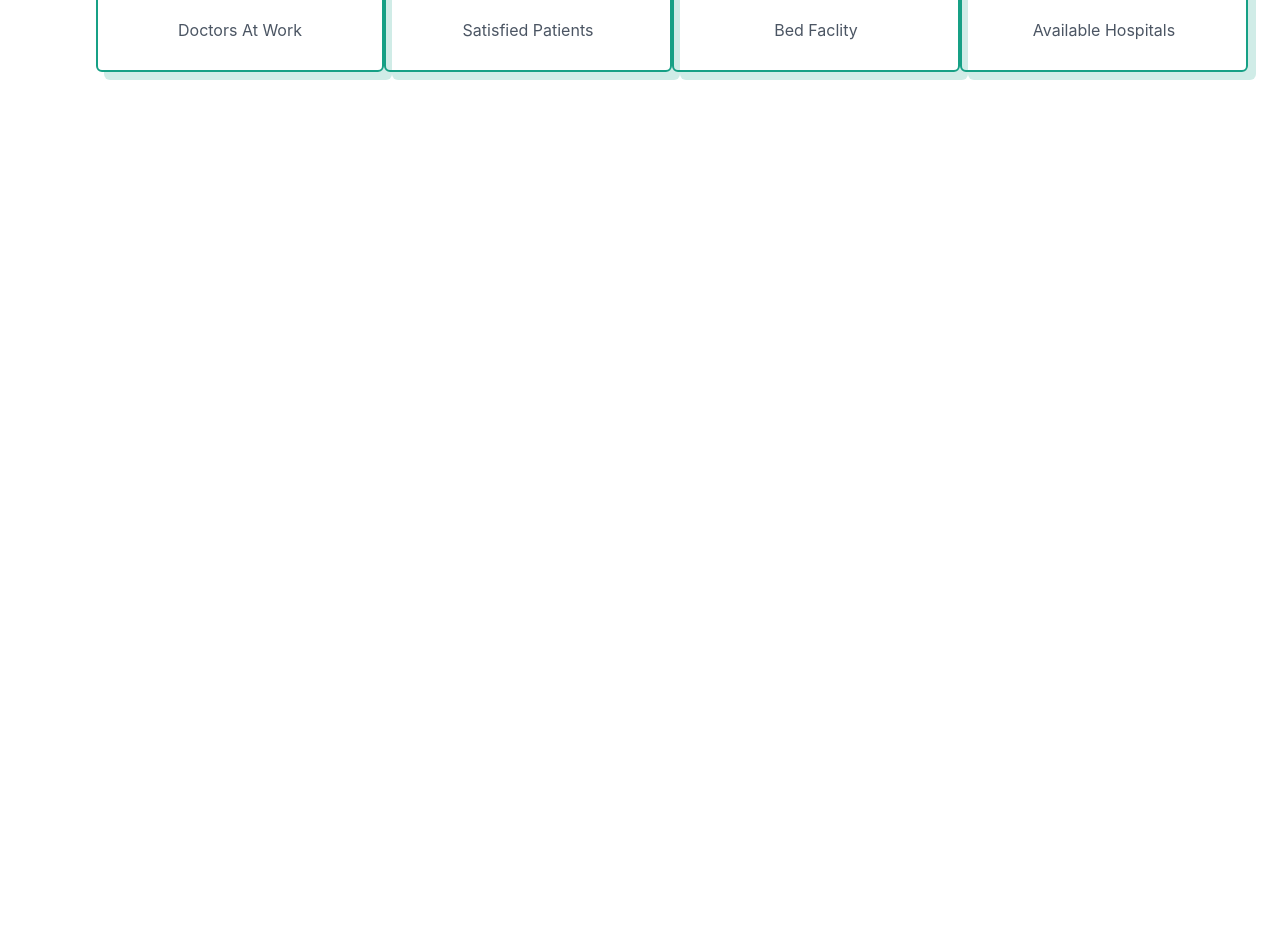
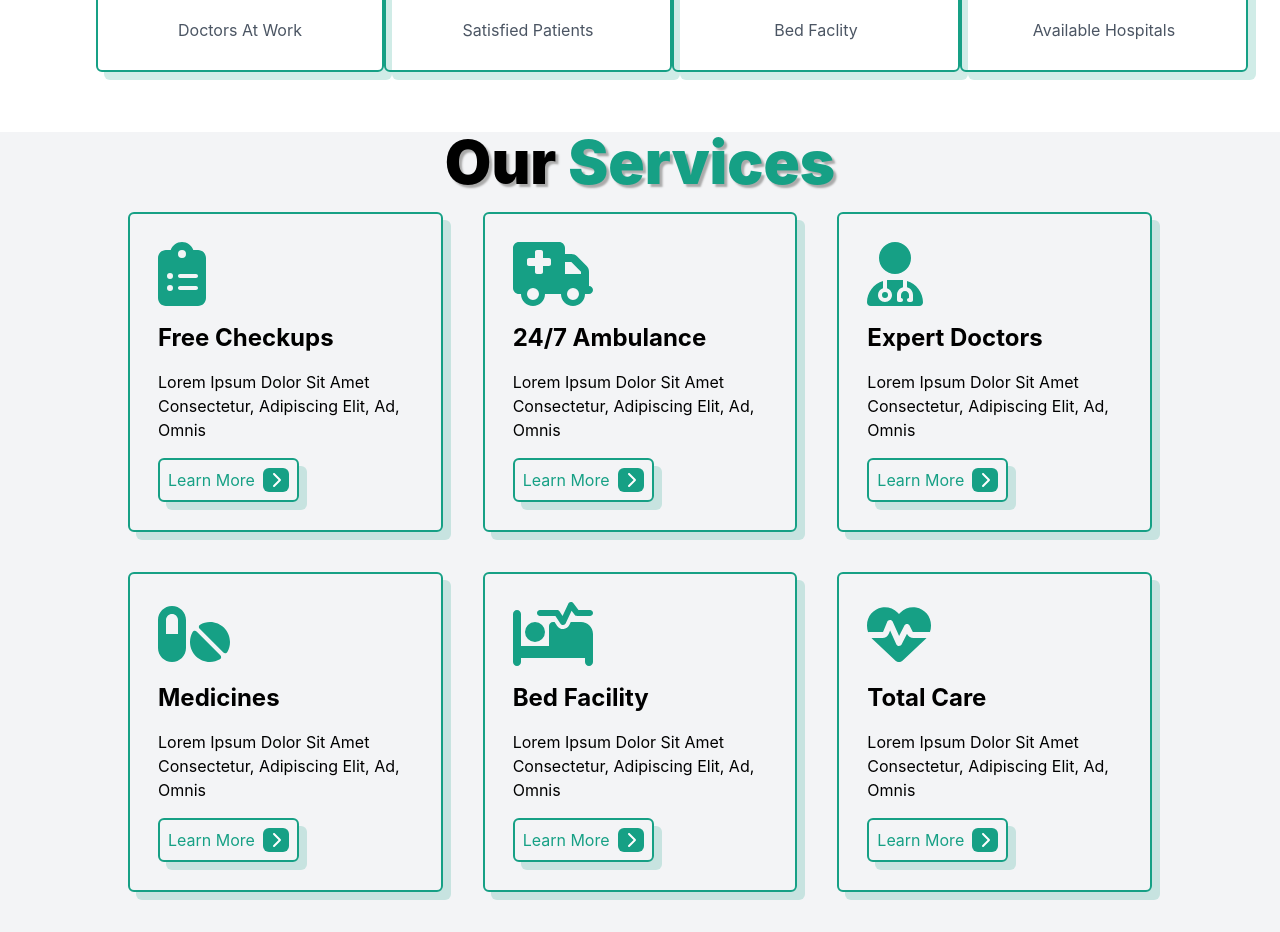
Before and after one commit to KofiAckah/MedCare, a React (Create React App) app: page / in a window 1280 px wide. Shown: the part 1080-2012 px from the top of the page. Before the commit the page ends 1192 px from the top, so only its background shows below. Built offline with nearby package versions, Linux system fonts and the light colour scheme.

Commit message:
Start with Services Page

```diff
--- a/src/App.js
+++ b/src/App.js
@@ -2,6 +2,7 @@ import "./App.css";
 import Home from "./Components/Home";
 import InfoHome from "./Components/InfoHome";
 import NavBar from "./Components/NavBar";
+import Services from "./Components/Services";
 
 function App() {
   return (
@@ -9,6 +10,7 @@ function App() {
       <NavBar />
       <Home />
       <InfoHome />
+      <Services />
     </div>
   );
 }
--- /dev/null
+++ b/src/Components/Services.js
@@ -0,0 +1,47 @@
+import React from "react";
+import { FontAwesomeIcon } from "@fortawesome/react-fontawesome";
+import {
+  faClipboardList,
+  faTruckMedical,
+  faUserDoctor,
+  faPills,
+  faBedPulse,
+  faHeartPulse,
+  faChevronRight,
+} from "@fortawesome/free-solid-svg-icons";
+
+export default function Services() {
+  const data = [
+    { icon: faClipboardList, name: "Free Checkups" },
+    { icon: faTruckMedical, name: "24/7 Ambulance" },
+    { icon: faUserDoctor, name: "Expert Doctors" },
+    { icon: faPills, name: "Medicines" },
+    { icon: faBedPulse, name: "Bed Facility" },
+    { icon: faHeartPulse, name: "Total Care" },
+  ];
+
+  return (
+    <div className="h-screen bg-gray-100" id="services">
+      <h2 className="text-center text-6xl font-black text-shadow my-5">
+        Our <span className="text-primary">Services</span>
+      </h2>
+      <div className="grid grid-cols-3 items-center justify-center px-32 gap-10">
+        {data.map((item) => (
+          <div className="flex items-start flex-col border-2 border-primary bgHover p-7 rounded-md">
+            <FontAwesomeIcon icon={item.icon} className="h-16 text-primary" />
+            <p className="text-2xl font-bold my-4">{item.name}</p>
+            <p>
+              Lorem Ipsum Dolor Sit Amet Consectetur, Adipiscing Elit, Ad, Omnis
+            </p>
+            <button className="self-start border-2 border-primary text-primary p-2 rounded-md mt-4 flex hover:text-white hover:bg-primary ease-in-out transition-all duration-500 bgHover">
+              Learn More
+              <span className="bg-primary text-white ml-2 font-bold rounded-md px-2">
+                <FontAwesomeIcon icon={faChevronRight} />
+              </span>
+            </button>
+          </div>
+        ))}
+      </div>
+    </div>
+  );
+}
```
